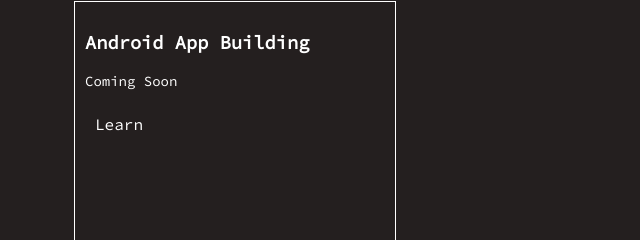
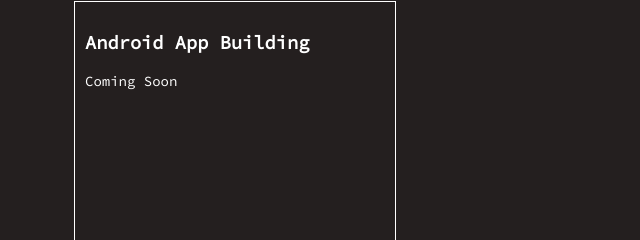
Before and after one commit to Zoha-Arif/TechlesKaleidoscope, a plain HTML site: page HTML/Kaleidoscope.html in a window 1280 px wide. Shown: the part 139-379 px from the top of the page, 526-1166 px from the left. Drawn offline with Linux system fonts and the light colour scheme.

Commit message:
finalized the kaleidoscope homepage

```diff
--- a/HTML/Kaleidoscope.html
+++ b/HTML/Kaleidoscope.html
@@ -32,6 +32,6 @@
     <div class="boxed" id="box2">
             <h3>Android App Building</h3>
             <p class="description">Coming Soon</p>
-            <button class="lbutton">Learn</button>
+            <!-- <button class="lbutton">Learn</button> -->
         </div>
     </body>
```
Also changed, not shown: HTML/About.html (+1 -0 lines).
